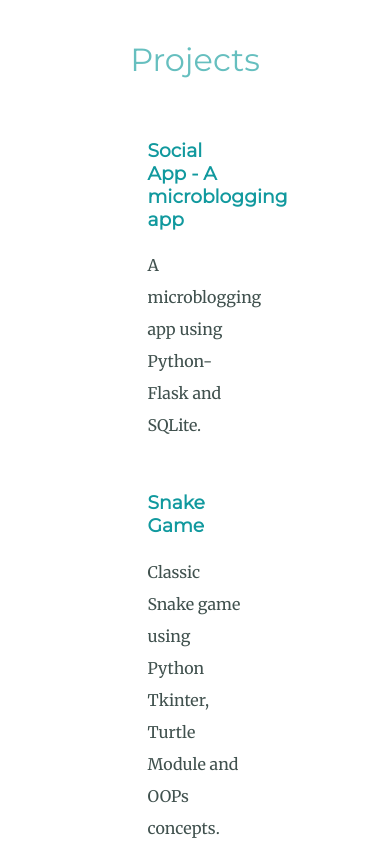
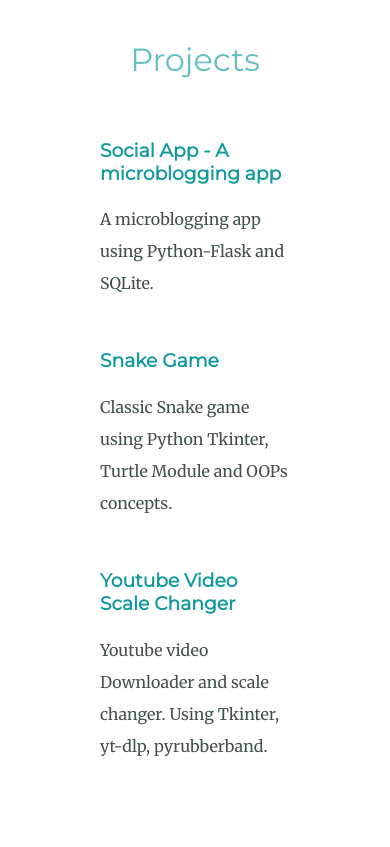
Before and after one commit to jidnyaasu/jidnyaasu.github.io, a plain HTML site: page index.html in a window 390 px wide. Shown: the part 1980-2827 px from the top of the page. Drawn offline with Linux system fonts and the light colour scheme.

Commit message:
skills section made responsive

```diff
--- a/css/style.css
+++ b/css/style.css
@@ -122,6 +122,14 @@ p {
     text-align: left;
 }
 
+@media (max-width: 1000px) {
+    .project-row {
+        width: auto;
+        margin: 50px auto;
+        text-align: left;
+    }
+}
+
 .btn {
   background: #11cdd4;
   background-image: -webkit-linear-gradient(top, #11cdd4, #11999e);
```
